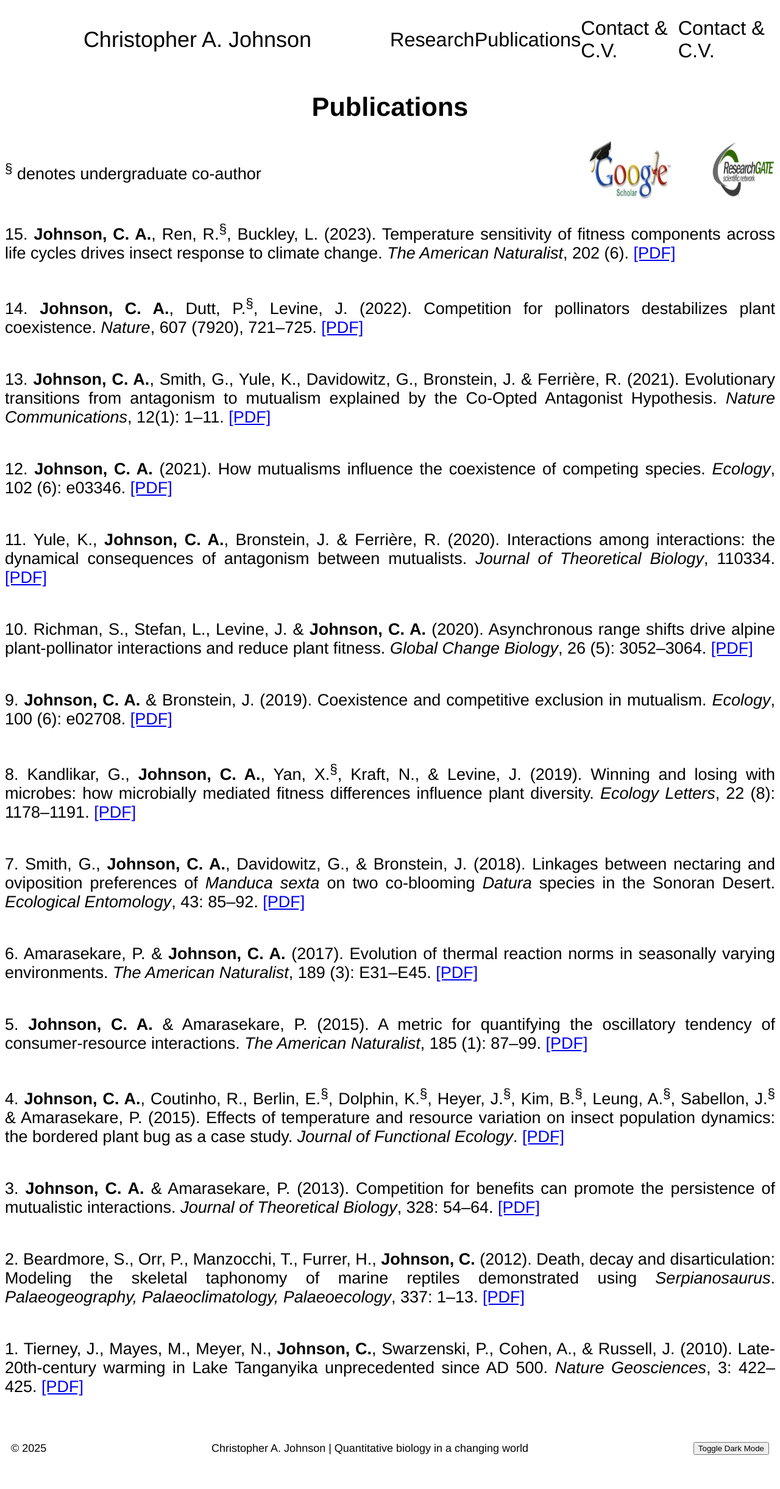
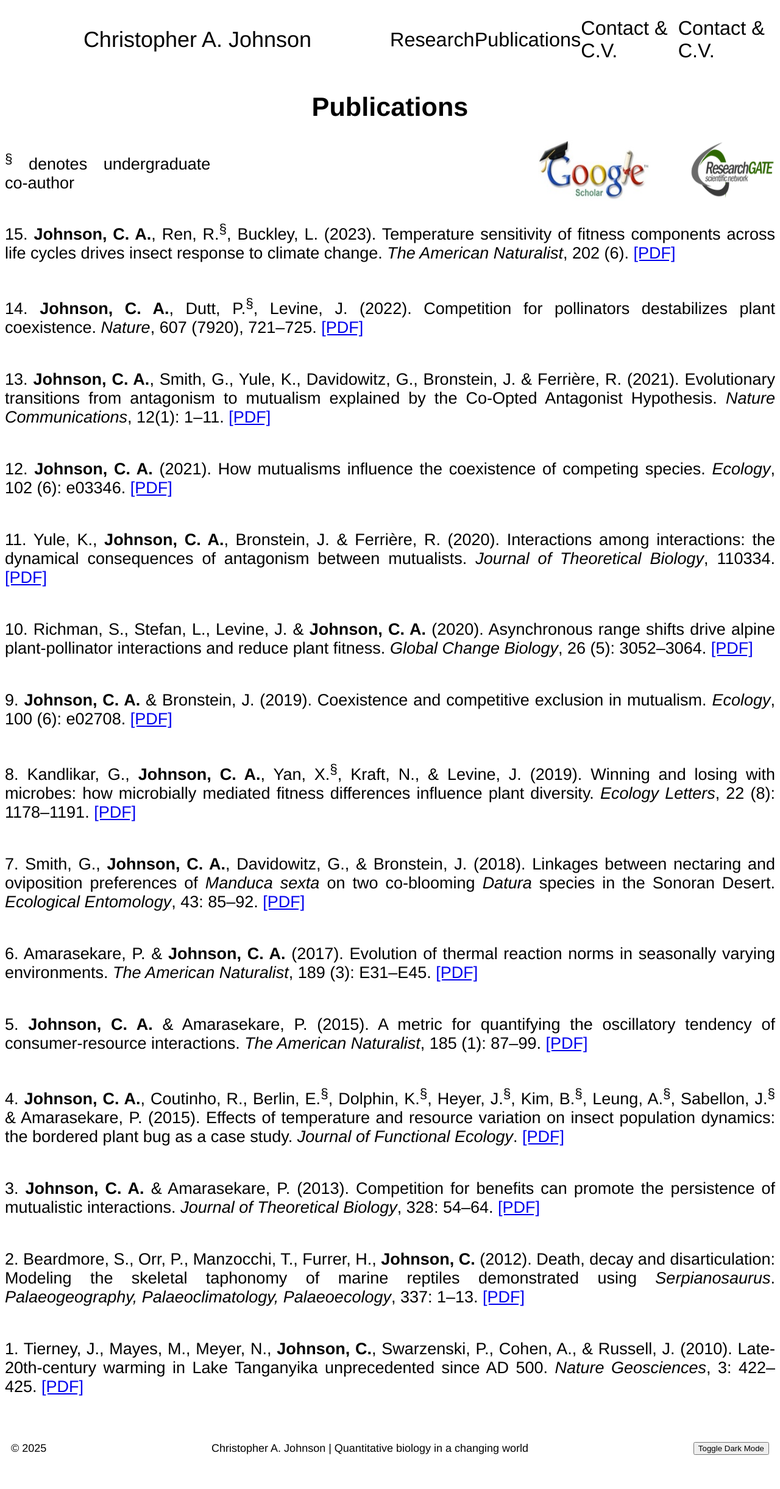
Before and after one commit to chrisajohnson/chrisajohnson.github.io, a Jekyll site: the page built from publications.md, in a window 1280 px wide. Shown: the whole page at 61% size. Built offline with Jekyll 4.4.1, drawn with Linux system fonts in a browser that asks for light colours.

Commit message:
Update publications.md

```diff
--- a/publications.md
+++ b/publications.md
@@ -7,9 +7,7 @@ weight: 2
 ---
 
 <div style="display: flex; align-items: center;">
-    <span style="white-space: nowrap;">
-        <sup>&sect;</sup>&nbsp;denotes undergraduate co-author
-    </span>
+    <span><sup>&sect;</sup>&nbsp;denotes undergraduate co-author</span>
     <a href="https://scholar.google.com/citations?user=IzLbtxcAAAAJ&hl=en" target="_blank" style="margin-left: 42vw;">
         <img src="{{ '/images/Google_scholar.jpg' | relative_url }}" alt="Google Scholar logo" style="height: 100px;">
     </a>
```
